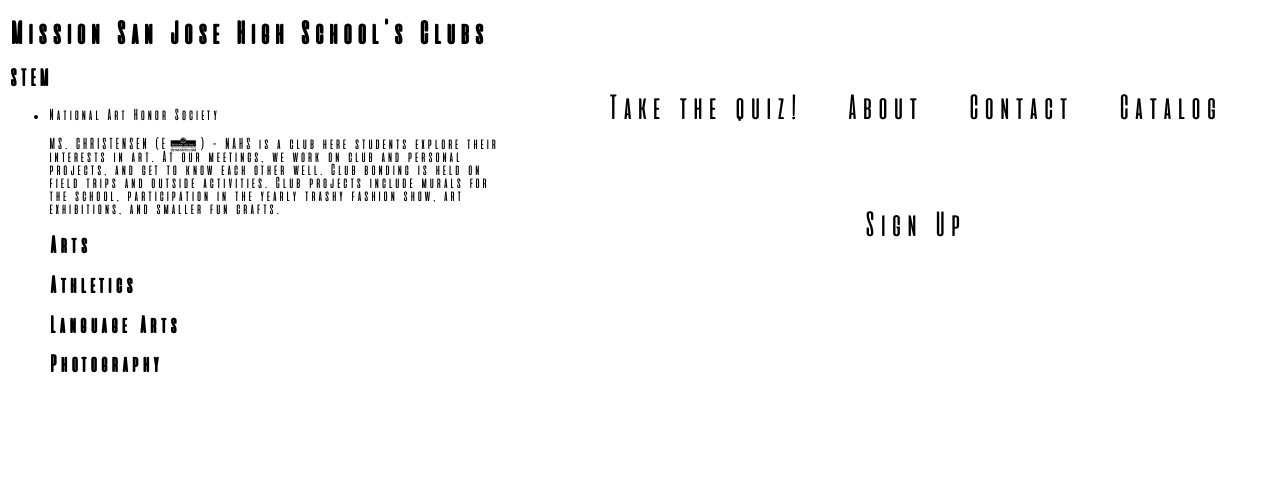
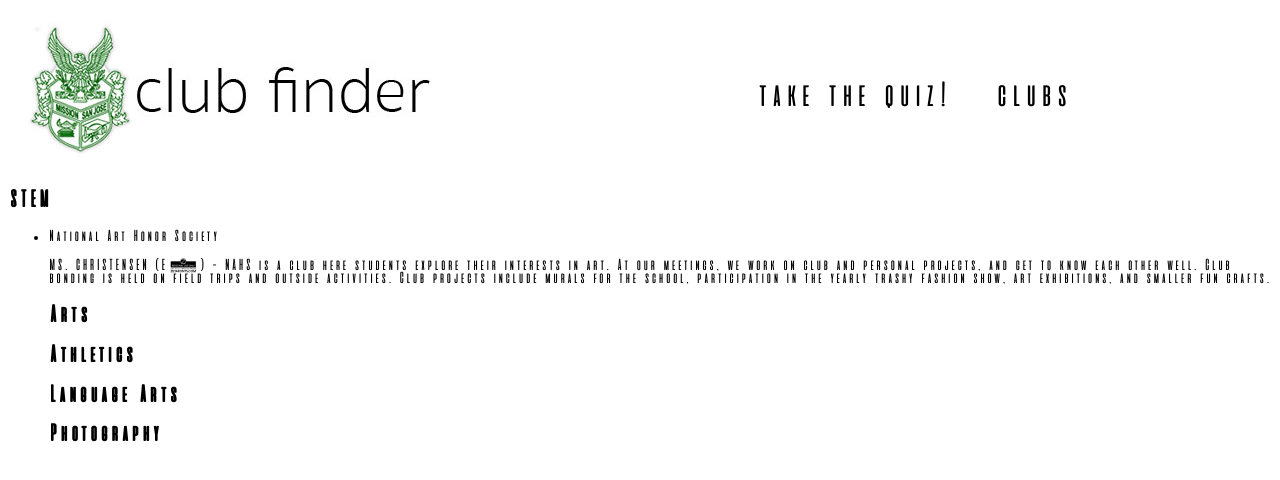
Before and after one commit to msjhsgwc/clubfinder, a plain HTML site: page clubs.html in a window 1280 px wide. Drawn offline with Linux system fonts and the light colour scheme.

Commit message:
Consistency

```diff
--- a/clubs.html
+++ b/clubs.html
@@ -8,15 +8,16 @@
     <meta name="viewport" content="width=device-width, initial-scale=1">
 	     <div id="nav">
 			    <ul>
-				    <li><a href="quiz.html">Take the quiz!</a></li>
-				    <li><a href="about.html">About</a></li>
-				    <li><a href="contact.html">Contact</a></li>
-				    <li><a href="catalog.html">Catalog</a></li>
-				    <li><a href="signup.html">Sign Up</a></li>
+            <li><a href="quiz.html">take the quiz!</a></li>
+            <li><a href="clubs.html">clubs</a></li>
 			    </ul>
 	   	</div>
   <body>
-   <h1> Mission San Jose High School's Clubs </h1>
+    <div id="logo">
+      <a href="index.html"><img src="mission-hs.jpg" alt="logo"/></a>
+    <!--	<h1>Club Finder</h1>
+      <h5>A website to help you choose the right club for you!</h5>-->
+    </div>
    <h2> STEM </h2>
       <ul>
           <li> National Art Honor Society </li>
```
